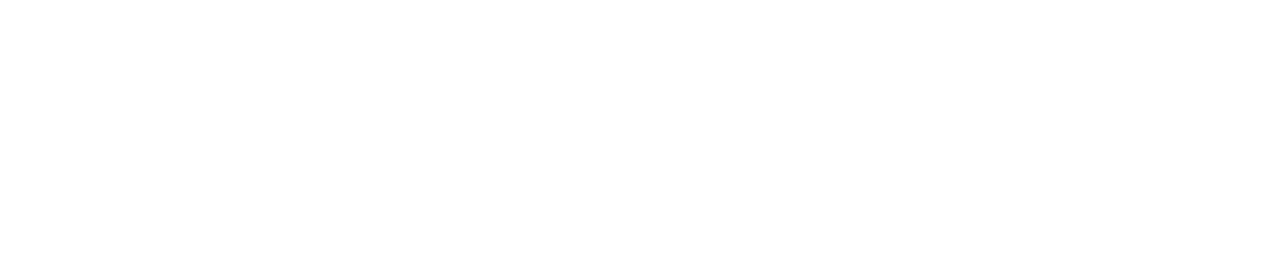
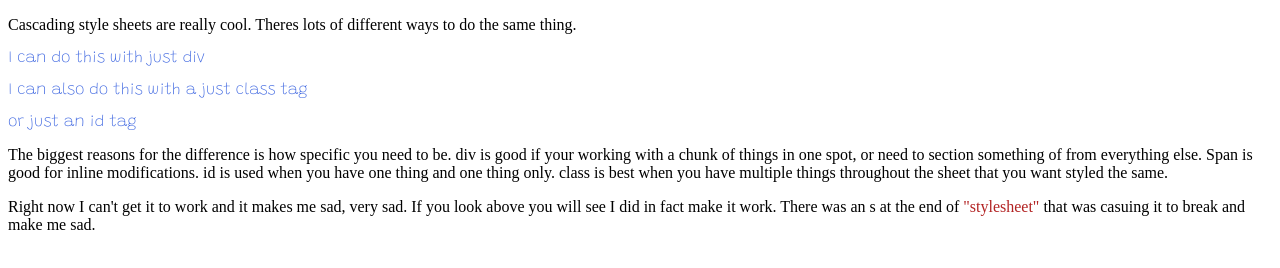
Before and after one commit to vetransc/blog, a plain HTML site: page sept11.html in a window 1280 px wide. Drawn offline with Linux system fonts and the light colour scheme.

Commit message:
playing with fonts

```diff
--- a/sept11.css
+++ b/sept11.css
@@ -0,0 +1,16 @@
+div {
+    font-family: 'Grandstander', cursive;
+    color: royalblue;
+}
+.ex2 {
+    font-family: 'Grandstander', cursive;
+    color: royalblue;
+}
+#ex3 {
+    font-family: 'Grandstander', cursive;
+    color: royalblue;
+}
+.emphasis {
+    font-weight: 1.5;
+    color: firebrick;
+}
--- a/sept11.html
+++ b/sept11.html
@@ -3,10 +3,30 @@
 <head>
     <meta charset="UTF-8">
     <meta name="viewport" content="width=device-width, initial-scale=1.0">
-    <title>Document</title>
-    <link rel="stylesheets" href="sept11.css">
+    <title>Blog 0</title>
+    <link href="https://fonts.googleapis.com/css2?family=Grandstander:wght@100&display=swap" rel="stylesheet">
+    <link href="sept11.css" rel="stylesheet">
 </head>
 <body>
+    <p>Cascading style sheets are really cool.
+        Theres lots of different ways to do the same thing.
+    </p>
+    <div>
+    <p>I can do this with just div</p>
+    </div>
+    <p class="ex2"> I can also do this with a just class tag</p>
+    <p id="ex3">  or just an id tag</p>
+    The biggest reasons for the difference is how specific you need to be.
+    div is good if your working with a chunk of things in one spot,
+    or need to section something of from everything else.
+    Span is good for inline modifications.
+    id is used when you have one thing and one thing only.
+    class is best when you have multiple things throughout the sheet that
+    you want styled the same.
 
+    <p>Right now I can't get it to work and it makes me sad, very sad.
+        If you look above you will see I did in fact make it work.
+        There was an s at the end of <span class="emphasis">"stylesheet"</span>
+    that was casuing it to break and make me sad.</p>
 </body>
 </html>
```
